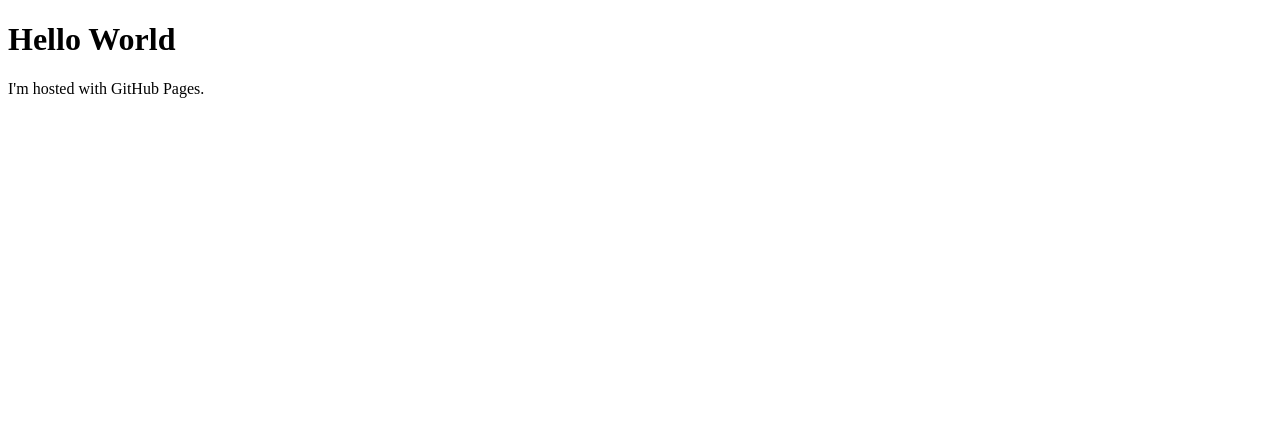
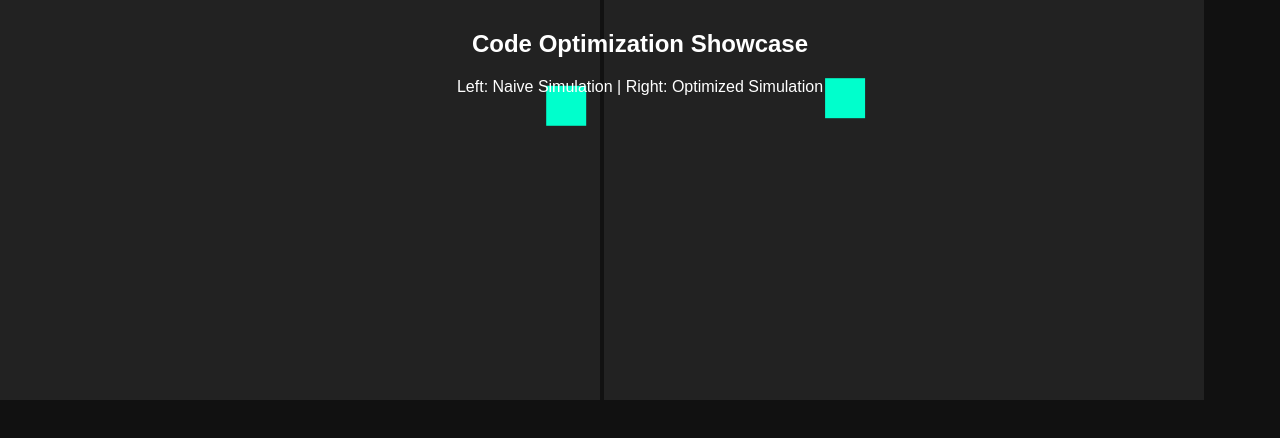
Before and after one commit to SanyamM99/SanyamM99.github.io, a plain HTML site: page index.html in a window 1280 px wide. Drawn offline with Linux system fonts and the light colour scheme.

Commit message:
Update index.html

```diff
--- a/index.html
+++ b/index.html
@@ -1,7 +1,98 @@
 <!DOCTYPE html>
-<html>
+<html lang="en">
+<head>
+  <meta charset="UTF-8" />
+  <title>Simulation Comparison</title>
+  <style>
+    body {
+      margin: 0;
+      overflow: hidden;
+      font-family: sans-serif;
+      background: #111;
+      color: #fff;
+    }
+    #label {
+      position: absolute;
+      top: 10px;
+      left: 50%;
+      transform: translateX(-50%);
+      z-index: 1;
+      text-align: center;
+    }
+    canvas {
+      display: inline-block;
+      vertical-align: top;
+    }
+  </style>
+</head>
 <body>
-<h1>Hello World</h1>
-<p>I'm hosted with GitHub Pages.</p>
+  <div id="label">
+    <h2>Code Optimization Showcase</h2>
+    <p>Left: Naive Simulation | Right: Optimized Simulation</p>
+  </div>
+  <canvas id="canvas1" width="600" height="400"></canvas>
+  <canvas id="canvas2" width="600" height="400"></canvas>
+
+  <script>
+    class BouncingBox {
+      constructor(width, height) {
+        this.w = width;
+        this.h = height;
+        this.reset();
+      }
+
+      reset() {
+        this.x = Math.random() * (this.w - 50);
+        this.y = Math.random() * (this.h - 50);
+        this.vx = (Math.random() * 2 + 1) * (Math.random() < 0.5 ? 1 : -1);
+        this.vy = (Math.random() * 2 + 1) * (Math.random() < 0.5 ? 1 : -1);
+        this.size = 40;
+      }
+
+      update() {
+        this.x += this.vx;
+        this.y += this.vy;
+        if (this.x <= 0 || this.x + this.size >= this.w) this.vx *= -1;
+        if (this.y <= 0 || this.y + this.size >= this.h) this.vy *= -1;
+      }
+
+      draw(ctx) {
+        ctx.fillStyle = "#00ffcc";
+        ctx.fillRect(this.x, this.y, this.size, this.size);
+      }
+    }
+
+    class Simulation {
+      constructor(canvasId) {
+        const canvas = document.getElementById(canvasId);
+        this.canvas = canvas;
+        this.ctx = canvas.getContext("2d");
+        this.box = new BouncingBox(canvas.width, canvas.height);
+      }
+
+      update() {
+        this.box.update();
+      }
+
+      draw() {
+        this.ctx.fillStyle = "#222";
+        this.ctx.fillRect(0, 0, this.canvas.width, this.canvas.height);
+        this.box.draw(this.ctx);
+      }
+    }
+
+    const sim1 = new Simulation("canvas1"); // Naive
+    const sim2 = new Simulation("canvas2"); // Optimized
+
+    function loop() {
+      sim1.update();
+      sim2.update();
+      sim1.draw();
+      sim2.draw();
+      requestAnimationFrame(loop);
+    }
+
+    loop();
+  </script>
 </body>
 </html>
```
